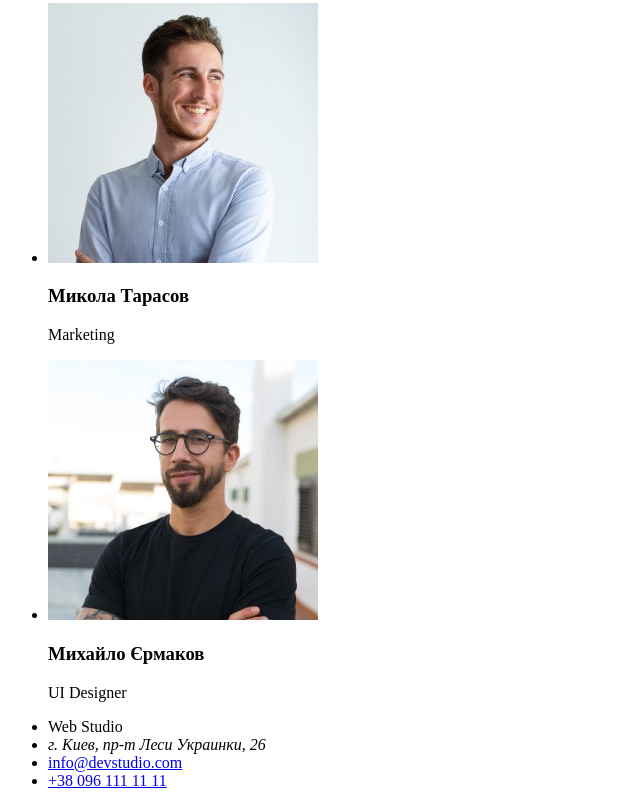
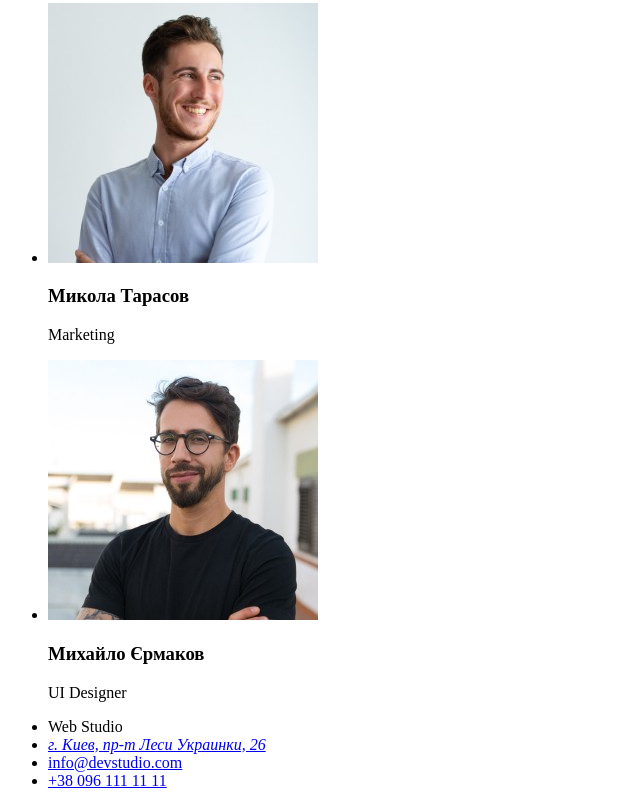
Before and after one commit to smirnoff1337/hw-01, a plain HTML site: page index.html in a window 1280 px wide. Shown: the part 2302-3108 px from the top of the page, without its empty margins (0-640 px from the left). Drawn offline with Linux system fonts and the light colour scheme.

Commit message:
Update index.html

```diff
--- a/index.html
+++ b/index.html
@@ -1,5 +1,5 @@
 <!DOCTYPE html>
-<html lang="ua">
+<html lang="uk">
   <head>
     <meta charset="utf-8" />
     <meta name="viewport" content="width=device-width, initial-scale=1" />
@@ -94,7 +94,14 @@
           <span>Web</span>
           <span>Studio</span>
         </li>
-        <li><address>г. Киев, пр-т Леси Украинки, 26</address></li>
+        <li>
+          <address>
+            <a
+              href="https://www.google.com/maps/place/%D0%B1%D1%83%D0%BB.+%D0%9B%D0%B5%D1%81%D0%B8+%D0%A3%D0%BA%D1%80%D0%B0%D0%B8%D0%BD%D0%BA%D0%B8,+26,+%D0%9A%D0%B8%D0%B5%D0%B2,+02000/@50.4265961,30.5383429,18z/data=!4m5!3m4!1s0x40d4cf0e033ecbe9:0x57a4dffefec77da0!8m2!3d50.4265807!4d30.5383858"
+              >г. Киев, пр-т Леси Украинки, 26</a
+            >
+          </address>
+        </li>
         <li><a href="mailto:info@devstudio.com">info@devstudio.com</a></li>
         <li><a href="tel:+380961111111">+38 096 111 11 11</a></li>
       </ul>
```
